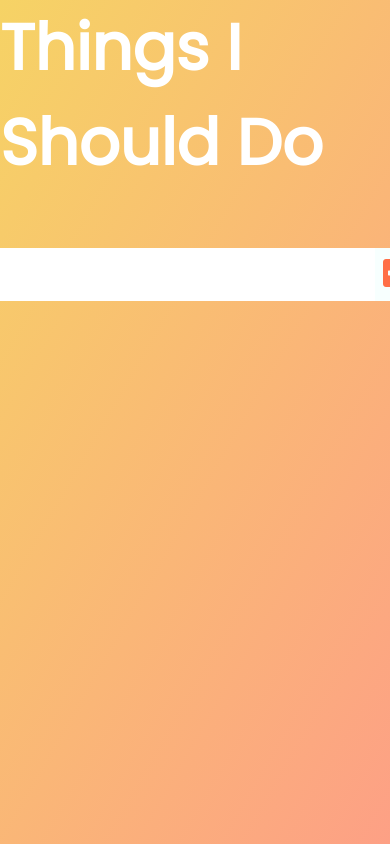
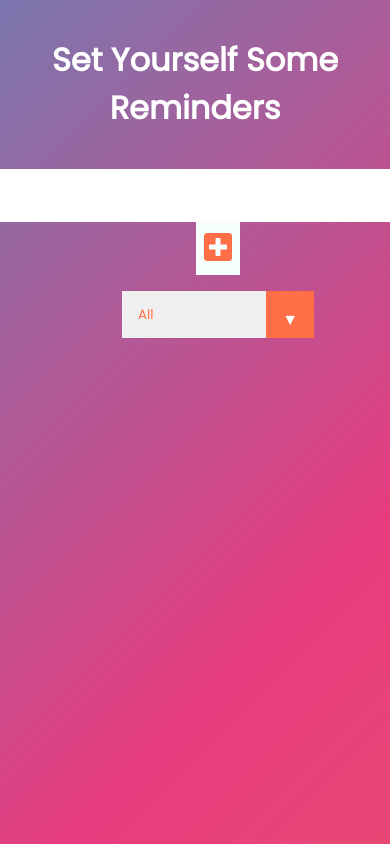
Before and after one commit to connorjaymesmcg/do-what, a React (Create React App) app: page / in a window 390 px wide. Shown: the top 844 px of the page. Built offline with nearby package versions, Linux system fonts and the light colour scheme.

Commit message:
Added responsive styling to improve mobile legibility

```diff
--- a/src/App.css
+++ b/src/App.css
@@ -3,40 +3,49 @@
   padding: 0;
   box-sizing: border-box;
 }
+
 body {
-  background-image: linear-gradient(120deg, #f6d365 0%, #fda085 100%);
+  /* background-image: linear-gradient(120deg, #f6d365 0%, #fda085 100%); */
+  background: linear-gradient(-45deg, #ee7752, #e73c7e, #23a6d5, #23d5ab);
+  background-size: 400% 400%;
+  animation: gradient 15s ease infinite;
+  height: 100vh;
   color: white;
   font-family: "Poppins", sans-serif;
   min-height: 100vh;
 }
+
 header {
   font-size: 2rem;
+  text-align: center;
 }
 
-header,
-form {
+header, form {
   min-height: 20vh;
   display: flex;
   justify-content: center;
   align-items: center;
 }
-form input,
-form button {
+
+form input, form button {
   padding: 0.5rem;
   font-size: 2rem;
   border: none;
   background: white;
 }
+
 form button {
   color: #ff6f47;
   background: #f7fffe;
   cursor: pointer;
   transition: all 0.3s ease;
 }
+
 form button:hover {
   background: #ff6f47;
   color: white;
 }
+
 .todo-container {
   display: flex;
   justify-content: center;
@@ -58,15 +67,16 @@ form button:hover {
   align-items: center;
   transition: all 1s ease;
 }
+
 .filter-todo {
   padding: 1rem;
 }
+
 .todo li {
   flex: 1;
 }
 
-.trash-btn,
-.complete-btn {
+.trash-btn, .complete-btn {
   background: #ff6f47;
   color: white;
   border: none;
@@ -74,15 +84,16 @@ form button:hover {
   cursor: pointer;
   font-size: 1rem;
 }
+
 .complete-btn {
   background: rgb(11, 212, 162);
 }
+
 .todo-item {
   padding: 0rem 0.5rem;
 }
 
-.fa-trash,
-.fa-check {
+.fa-trash, .fa-check {
   pointer-events: none;
 }
 
@@ -97,6 +108,7 @@ form button:hover {
 }
 
 /*CUSTOM SELECTOR */
+
 select {
   -webkit-appearance: none;
   -moz-appearance: none;
@@ -109,18 +121,22 @@ select {
 }
 
 /* Custom Select */
+
 .select {
   margin: 1rem;
   position: relative;
   overflow: hidden;
 }
+
 select {
   color: #ff6f47;
   font-family: "Poppins", sans-serif;
   cursor: pointer;
   width: 12rem;
 }
+
 /* Arrow */
+
 .select::after {
   content: "\25BC";
   position: absolute;
@@ -131,9 +147,27 @@ select {
   cursor: pointer;
   pointer-events: none;
 }
+
 /* Transition */
-/*
-.select:hover::after {
-  transform: scale(1.5);
+
+@keyframes gradient {
+  0% {
+    background-position: 0% 50%;
+  }
+  50% {
+    background-position: 100% 50%;
+  }
+  100% {
+    background-position: 0% 50%;
+  }
 }
-*/
+
+@media screen and (max-width: 780px) {
+  header {
+    font-size: 1rem;
+  }
+  form {
+    flex-direction: column;
+    flex-wrap: wrap;
+  }
+}
--- a/src/App.js
+++ b/src/App.js
@@ -9,6 +9,7 @@ function App() {
   const [todos, setTodos] = useState([]);
   const [status, setStatus] = useState('all');
   const [filteredTodos, setFilteredTodos] = useState([]);
+  const [headline, setHeadline] = useState('');
 
   useEffect(() => {
     getLocalTodos();
@@ -17,6 +18,7 @@ function App() {
   useEffect(() => {
     filterHandler();
     saveLocalTodos();
+    headlineChange();
   }, [todos, status]);
 
   // Functions
@@ -31,6 +33,16 @@ function App() {
       default:
         setFilteredTodos(todos);
         break;
+    }
+  };
+
+  const headlineChange = () => {
+    if (status === 'completed') {
+      setHeadline("Things You've Done");
+    } else if (status === 'uncompleted') {
+      setHeadline('Things You Should Do');
+    } else {
+      setHeadline('Set Yourself Some Reminders');
     }
   };
 
@@ -50,7 +62,7 @@ function App() {
   return (
     <div className="App">
       <header>
-        <h1>Things I Should Do</h1>
+        <h1>{headline}</h1>
       </header>
       <Form inputText={inputText} todos={todos} setTodos={setTodos} setInputText={setInputText} setStatus={setStatus} />
       <TodoList setTodos={setTodos} todos={todos} filteredTodos={filteredTodos} />
--- a/src/Components/Form.js
+++ b/src/Components/Form.js
@@ -17,7 +17,7 @@ const Form = ({ setInputText, todos, setTodos, inputText, setStatus }) => {
   };
 
   return (
-    <div>
+    <div className="form-container">
       <form>
         <input value={inputText} onChange={inputTextHandler} type="text" className="todo-input" />
         <button className="todo-button" type="submit" onClick={submitTodoHandler}>
```
